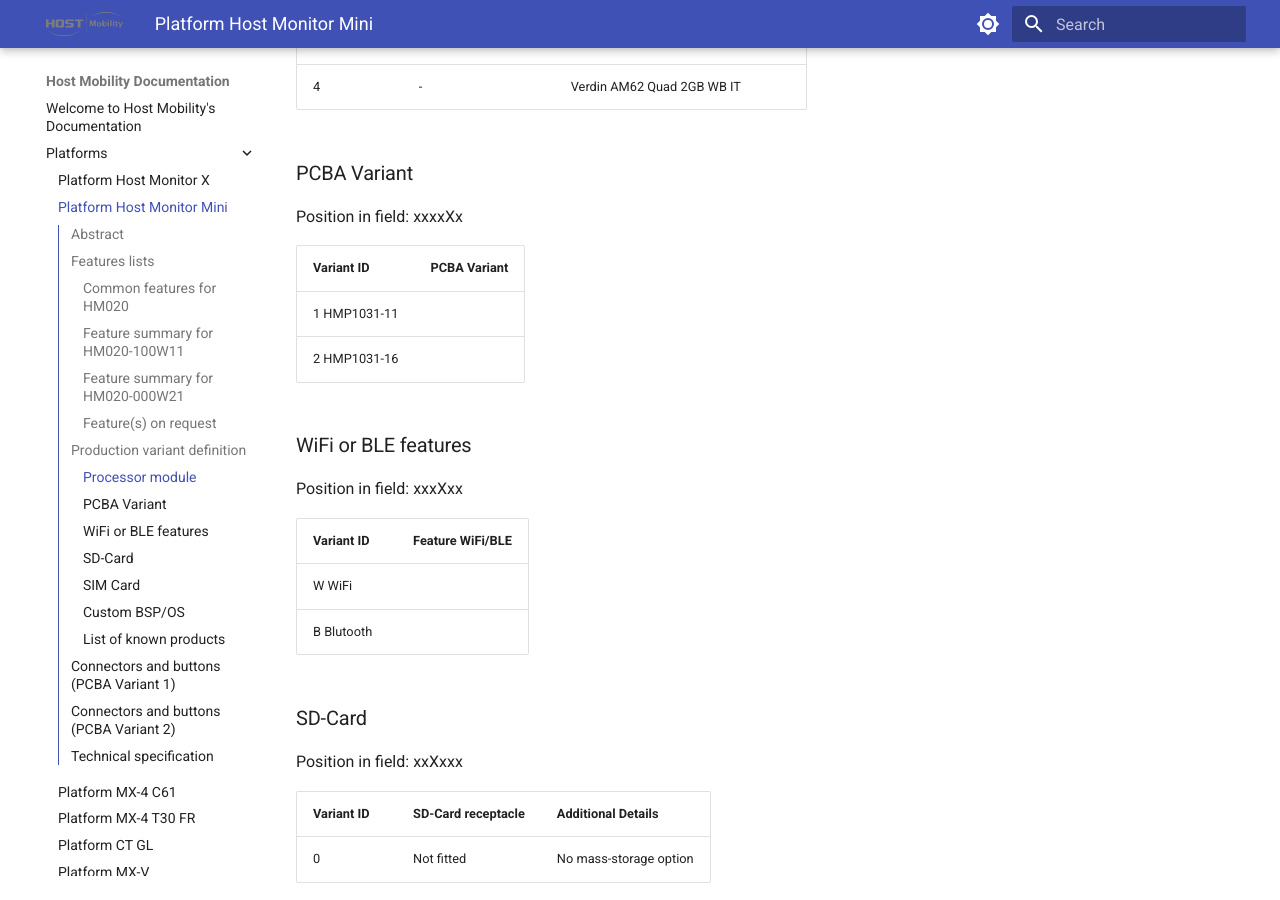
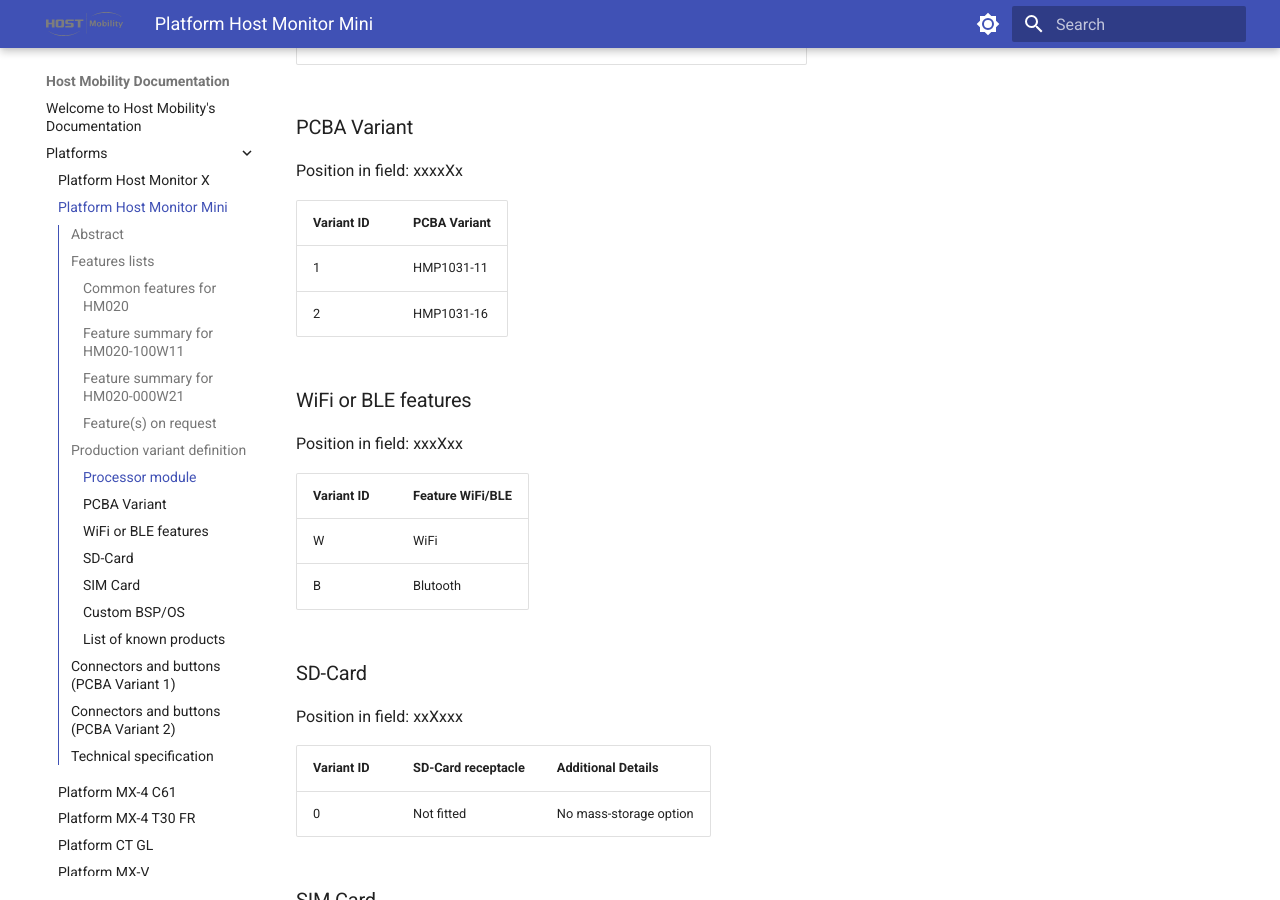
Before and after one commit to hostmobility/documentation, an MkDocs documentation site: the page built from docs/product/host-monitor-mini.md, in a window 1280 px wide and 900 px high, scrolled down 5368 px. Built offline with MkDocs 1.6.1 and Material for MkDocs 9.7.7, drawn with Linux system fonts in a browser that asks for light colours; some of the changed text lies outside the part shown.

```diff
--- a/docs/product/host-monitor-mini.md
+++ b/docs/product/host-monitor-mini.md
@@ -119,18 +118,18 @@ Position in field: xxxxxX
 Position in field: xxxxXx
 
 | Variant ID | PCBA Variant |
-|------------|------------|
-| 1          HMP1031-11 |
-| 2          HMP1031-16 |
+|------------|--------------|
+| 1          | HMP1031-11   |
+| 2          | HMP1031-16   |
 
 ### WiFi or BLE features
 
 Position in field: xxxXxx
 
 | Variant ID | Feature WiFi/BLE |
-|------------|------------|
-| W          WiFi |
-| B          Blutooth |
+|------------|------------------|
+| W          | WiFi             |
+| B          | Blutooth         |
 
 
 ### SD-Card
```
Also changed, not shown: other parts of docs/product/host-monitor-mini.md (+1 -2 lines).
